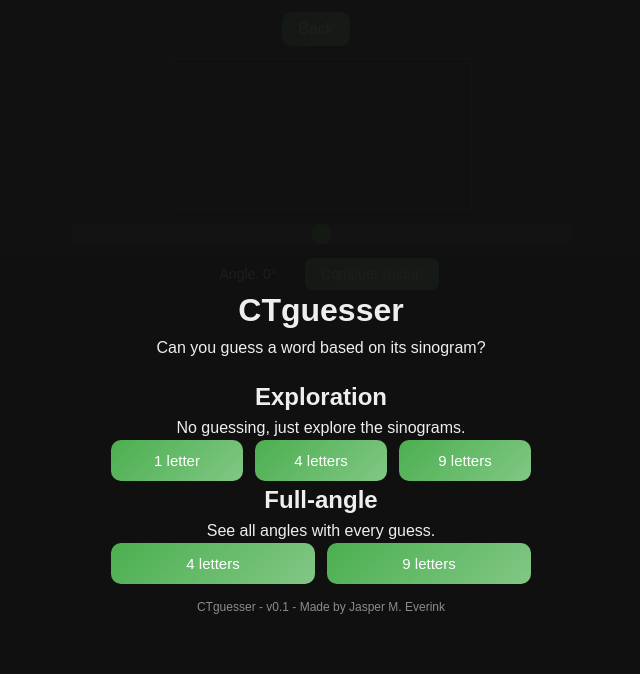
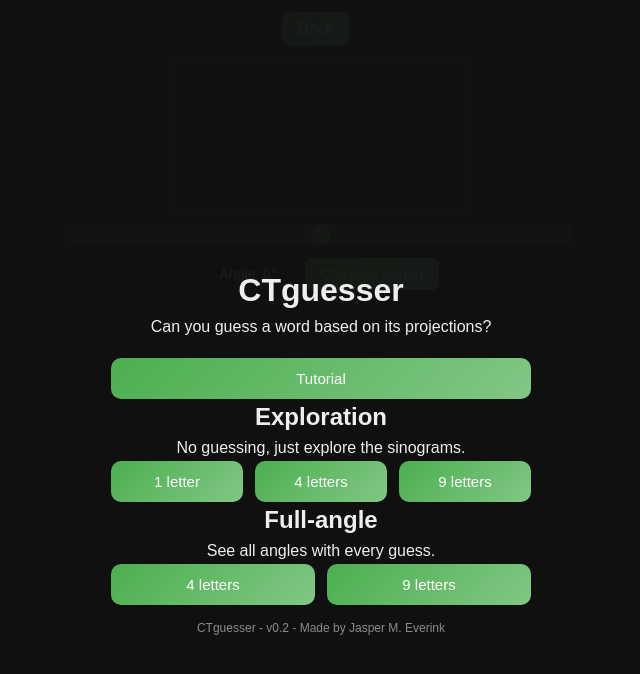
Before and after one commit to jeverink/jeverink.github.io, a Jekyll site: the page other/CTguesser/index.html, which Jekyll copies as it is, in a window 1280 px wide. Shown: the top 674 px of the page, without its empty margins (319-959 px from the left). Built offline with Jekyll 4.4.1, drawn with Linux system fonts in a browser that asks for light colours.

Commit message:
CTguesser v0.2

```diff
--- a/static/css/intro_style.css
+++ b/other/CTguesser/css/intro_style.css
@@ -100,3 +100,57 @@
   font-size: 16px;
   padding: 8px 16px;
 }
+
+
+.hidden {
+  display: none !important;
+}
+
+#tutorialOverlay {
+  position: fixed;
+  inset: 0;
+  background: rgba(17, 17, 17, 0.95);
+  z-index: 2000;
+  display: flex;
+  align-items: center;
+  justify-content: center;
+}
+
+#tutorialContent {
+  max-width: 600px;
+  padding: 2rem;
+  background: #111;
+  border-radius: 12px;
+  text-align: center;
+}
+
+#tutorialNav {
+  display: flex;
+  justify-content: space-between;
+  margin-top: 2rem;
+  gap: 1rem;
+}
+
+#tutorialFooter {
+  margin-top: 1.5rem;
+  font-size: 0.9rem;
+  opacity: 0.7;
+}
+
+#tutorialNav button {
+  flex: 1;
+}
+
+#tutorialFooter button {
+  width: 100%;
+  margin-top: 1rem;
+}
+
+#tutorialImageWrapper {
+  margin: 1.5rem 0;
+}
+
+#tutorialImage {
+  max-width: 100%;
+  border-radius: 10px;
+}
--- a/static/index.html
+++ b/other/CTguesser/index.html
@@ -14,10 +14,15 @@
   <div id="introContent">
     <h1>CTguesser</h1>
     <p>
-      Can you guess a word based on its sinogram?
+      Can you guess a word based on its projections?
     </p>
 
     </br>
+    <button id="openTutorialBtn" class="btn btn-secondary">
+      Tutorial
+    </button>
+
+
     <h2>Exploration</h2>
     <p>No guessing, just explore the sinograms.</p>
     <div class="buttonGrid3">
@@ -42,7 +47,7 @@
      -->
     <!-- Footer -->
     <div id="introFooter">
-      CTguesser - v0.1 - Made by Jasper M. Everink
+      CTguesser - v0.2 - Made by Jasper M. Everink
     </div>
   </div>
 </div>
@@ -52,6 +57,29 @@
   <span id="backText"></span>
 </div>
 
+<!-- Tutorial Overlay -->
+<div id="tutorialOverlay" class="hidden">
+  <div id="tutorialContent">
+
+    <h2 id="tutorialTitle"></h2>
+    <div id="tutorialImageWrapper" class="hidden">
+      <img id="tutorialImage" alt="">
+    </div>
+
+    <p id="tutorialText"></p>
+
+    <div id="tutorialNav">
+      <button id="tutorialPrevBtn" class="btn">Back</button>
+      <button id="tutorialNextBtn" class="btn">Next</button>
+    </div>
+
+    <div id="tutorialFooter">
+      <span id="tutorialProgress"></span>
+      <button id="closeTutorialBtn" class="btn">Close</button>
+    </div>
+
+  </div>
+</div>
 
 
 <div id="controls">
@@ -80,6 +108,7 @@
 <script src="js/radon.js"></script>
 <script src="js/input.js"></script>
 <script src="js/main.js"></script>
+<script src="js/tutorial.js"></script>
 
 </body>
 </html>
--- a/static/js/drawing.js
+++ b/other/CTguesser/js/drawing.js
@@ -136,7 +136,7 @@
 
   /* ===== Zero axis ===== */
   ctx.strokeStyle = 'rgba(255,255,255,0.35)';
-  ctx.lineWidth = 1;
+  ctx.lineWidth = 2;
   ctx.beginPath();
   ctx.moveTo(offsetX, 0);
   ctx.lineTo(offsetX + length, 0);
--- a/static/js/main.js
+++ b/other/CTguesser/js/main.js
@@ -27,12 +27,9 @@
     topText.innerHTML = "Exploration";
     computeBtn.innerHTML = "Compute sinogram";
   } else {
-    topText.innerHTML = "Guesses: 0";
+    topText.innerHTML = "0 Guesses";
     computeBtn.innerHTML = "Guess";
     answer = pickRandomWord();
-
-    // FOR DEBUGGING PURPOSES ONLY!
-    console.log(answer)
 
     wordGrid = Array.from({ length: N }, (_, row) =>
     Array.from({ length: N }, (_, col) =>
--- a/static/js/radon.js
+++ b/other/CTguesser/js/radon.js
@@ -60,9 +60,9 @@
 
     if(!Solved){
         Guesses++;
-        topText.innerHTML = "Guesses: " + Guesses;
+        topText.innerHTML = Guesses + " Guesses";
     } else {
-        topText.innerHTML = "Final guesses: " + Guesses;
+        topText.innerHTML = "Solved in " + Guesses + " guesses!";
     }
   }
   if (!Solved || flag) {
--- /dev/null
+++ b/other/CTguesser/js/tutorial.js
@@ -0,0 +1,94 @@
+const tutorialPages = [
+  {
+    title: "Welcome to CTguesser",
+    text: "CTguesser is a game where you have to guess a word from projections from different angles, based on Computed Tomography (CT) imaging."
+  },
+  {
+    title: "Projections",
+    text: "Each projection represents the distribution of the image at a given angle. Imagine all the pixels of the letter falling into one big pile.",
+    image: "imgs/tutorial_1.png",
+  },
+  {
+    title: "Projections",
+    text: "Different angles give different information.",
+    image: "imgs/tutorial_2.png",
+  },
+  {
+    title: "Input",
+    text: "Tap any cell to enter a letter.",
+    image: "imgs/tutorial_3.png",
+  },
+  {
+    title: "Target projections",
+    text: "The target projection is shown in green. The angle can be changed at any time using the slider.",
+    image: "imgs/tutorial_4.png",
+  },
+  {
+    title: "Guessing",
+    text: "Try to infer the letters that will match the target projection.",
+    image: "imgs/tutorial_5.png",
+  },
+  {
+    title: "Goal",
+    text: "Find the word that matches the target. Good luck!",
+    image: "imgs/tutorial_6.png"
+  },
+];
+
+let tutorialIndex = 0;
+
+const tutorialOverlay = document.getElementById("tutorialOverlay");
+const tutorialTitle = document.getElementById("tutorialTitle");
+const tutorialText = document.getElementById("tutorialText");
+const tutorialProgress = document.getElementById("tutorialProgress");
+
+const imageWrapper = document.getElementById("tutorialImageWrapper");
+const imageEl = document.getElementById("tutorialImage");
+
+function renderTutorial() {
+  const page = tutorialPages[tutorialIndex];
+
+  tutorialTitle.textContent = page.title;
+  tutorialText.textContent = page.text;
+  tutorialProgress.textContent =
+    `Step ${tutorialIndex + 1} of ${tutorialPages.length}`;
+
+  // Image handling
+  if (page.image) {
+    imageEl.src = page.image;
+    imageEl.alt = page.title;
+    imageWrapper.classList.remove("hidden");
+  } else {
+    imageWrapper.classList.add("hidden");
+  }
+
+  document.getElementById("tutorialPrevBtn").disabled = tutorialIndex === 0;
+  document.getElementById("tutorialNextBtn").textContent =
+    tutorialIndex === tutorialPages.length - 1 ? "Finish" : "Next";
+}
+
+document.getElementById("openTutorialBtn").onclick = () => {
+  tutorialIndex = 0;
+  renderTutorial();
+  tutorialOverlay.classList.remove("hidden");
+};
+
+document.getElementById("closeTutorialBtn").onclick = () => {
+  tutorialOverlay.classList.add("hidden");
+};
+
+document.getElementById("tutorialNextBtn").onclick = () => {
+  if (tutorialIndex < tutorialPages.length - 1) {
+    tutorialIndex++;
+    renderTutorial();
+  } else {
+    tutorialOverlay.classList.add("hidden");
+  }
+};
+
+document.getElementById("tutorialPrevBtn").onclick = () => {
+  if (tutorialIndex > 0) {
+    tutorialIndex--;
+    renderTutorial();
+  }
+};
```
Also changed, not shown: other/CTguesser/css/style.css (renamed from static/css/style.css), other/CTguesser/imgs/tutorial_1.png (added), other/CTguesser/imgs/tutorial_2.png (added), other/CTguesser/imgs/tutorial_3.png (added), other/CTguesser/imgs/tutorial_4.png (added), other/CTguesser/imgs/tutorial_5.png (added), other/CTguesser/imgs/tutorial_6.png (added), other/CTguesser/js/input.js (renamed from static/js/input.js), other/CTguesser/js/state.js (renamed from static/js/state.js).
